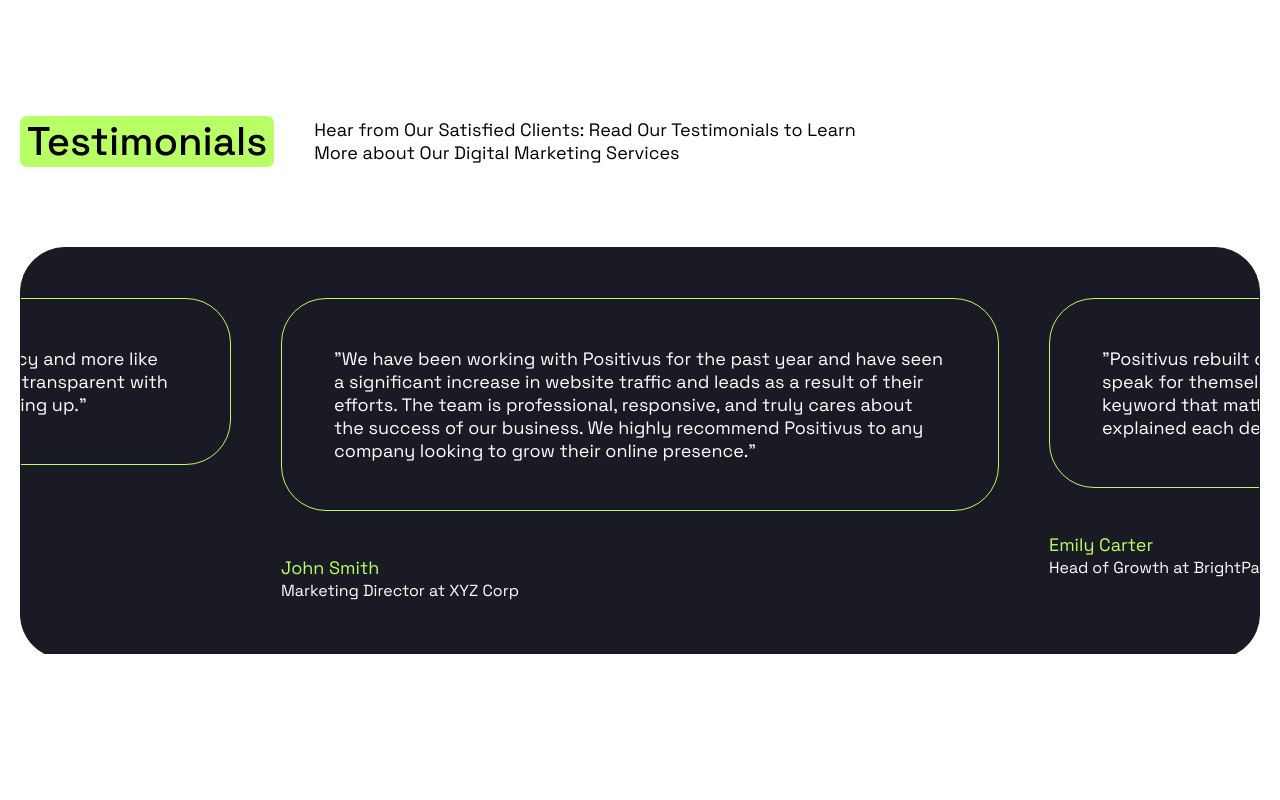
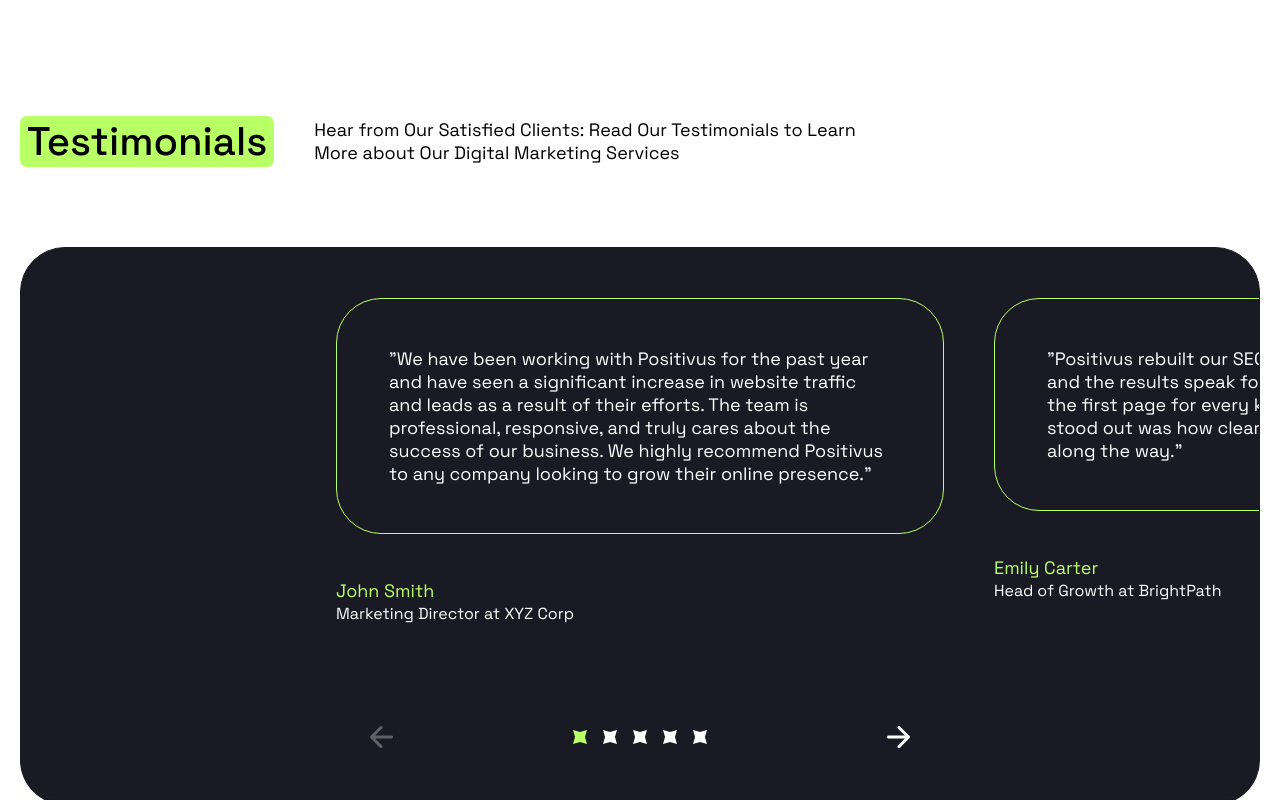
Before and after one commit to btldn/positivius-landing, a Next.js app: page / in a window 1280 px wide. Shown: the part 5892-6692 px from the top of the page. Before the commit the page ends 6546 px from the top, so only its background shows below. Built offline with nearby package versions, Linux system fonts and the light colour scheme.

Commit message:
feat: add pagination and arrows to testimonials slider

```diff
--- a/app/components/blocks/Testimonial.tsx
+++ b/app/components/blocks/Testimonial.tsx
@@ -8,8 +8,8 @@
 export default function Testimonial ({ quote, author, role }: TestimonialProps) {
   return (
     <div className=''>
-      <div className=' px-[52px] py-[48px] border border-(--color-accent) rounded-[45px] mb-[45px] max-h-[250px] h-full box-border'>
-        <p className='text-p'>&#34;{quote}&#34;</p>
+      <div className='px-[52px] py-[48px] border border-(--color-accent) rounded-[45px] mb-[45px] min-h-[200px] box-border'>
+        <p className='text-p h-full'>&#34;{quote}&#34;</p>
       </div>
       <div>
         <p className='text-p text-(--color-accent)'>{author}</p>
--- a/app/components/sections/Testimonials.tsx
+++ b/app/components/sections/Testimonials.tsx
@@ -3,11 +3,11 @@
 import Heading from "@/app/components/blocks/Heading";
 import Card from "@/app/components/ui/Card";
 import Testimonial from "@/app/components/blocks/Testimonial";
-import { Swiper, SwiperSlide } from 'swiper/react';
+import { Swiper, SwiperSlide, type SwiperClass } from 'swiper/react';
 import { Navigation, Pagination } from 'swiper/modules';
 import 'swiper/css';
 import 'swiper/css/navigation';
-import 'swiper/css/pagination';
+import {useState} from "react";
 
 
 type TestimonialCard = {
@@ -45,30 +45,56 @@
 ]
 
 export default function Testimonials () {
+
+  const [swiper, setSwiper] = useState<SwiperClass | null>(null)
+  const [isBeginning, setIsBeginning] = useState(true)
+  const [isEnd, setIsEnd] = useState(false)
+
+  const syncEdges = (s: SwiperClass) => {
+    setIsBeginning(s.isBeginning)
+    setIsEnd(s.isEnd)
+  }
+
   return (
     <div className='section-wrapper'>
       <Heading title="Testimonials" subtitle='Hear from Our Satisfied Clients: Read Our Testimonials to Learn More about Our Digital Marketing Services' />
       <Card variant='black' className='px-0'>
         <div className='overflow-hidden'>
           <Swiper
+            onSwiper={(s) => { setSwiper(s); syncEdges(s); }}
+            onSlideChange={syncEdges}
             modules={[Navigation, Pagination]}
             spaceBetween={50}
             slidesPerView={1}
-            slidesOffsetBefore={260}
-            slidesOffsetAfter={260}
-            loop={true}
-            navigation={{
-              nextEl: ".swiper-button-next",
-              prevEl: ".swiper-button-prev",
-            }}
+            slidesOffsetBefore={315}
+            slidesOffsetAfter={315}
             pagination={{
-              el: ".swiper-pagination",
+              el: ".testimonials-dots",
               clickable: true,
+              renderBullet: (index, className) => `
+              <span class="${className}" >
+                <svg width="14" height="14" viewBox="0 0 14 14" fill="none" xmlns="http://www.w3.org/2000/svg">
+                   <path d="M7.0099 2.05941L14 0L11.9604 7.0099L14 14L7.0099 11.9604L0 14L2.05941 7.0099L0 0L7.0099 2.05941Z" fill="currentColor"/>
+                 </svg>
+               </span>`,
             }}
           >
             {testimonials.map((testimonial: TestimonialCard, index) => (
               <SwiperSlide key={index}><Testimonial author={testimonial.author} quote={testimonial.quote} role={testimonial.role}/></SwiperSlide>
             ))}
+            <div className="mt-[100px] flex items-center justify-center gap-[180px]">
+              <button className='cursor-pointer duration-200 hover:opacity-70 disabled:opacity-30 disabled:cursor-default' onClick={() => swiper?.slidePrev()} disabled={isBeginning} aria-label="Previous">
+                <svg width="23" height="23" viewBox="0 0 23 23" fill="none" xmlns="http://www.w3.org/2000/svg">
+                  <path d="M21.5 12.5459C22.3284 12.5459 23 11.8743 23 11.0459C23 10.2175 22.3284 9.5459 21.5 9.5459L21.5 12.5459ZM0.439341 9.98524C-0.146446 10.571 -0.146446 11.5208 0.43934 12.1066L9.98528 21.6525C10.5711 22.2383 11.5208 22.2383 12.1066 21.6525C12.6924 21.0667 12.6924 20.117 12.1066 19.5312L3.62132 11.0459L12.1066 2.56062C12.6924 1.97483 12.6924 1.02508 12.1066 0.439296C11.5208 -0.146491 10.5711 -0.146491 9.98528 0.439296L0.439341 9.98524ZM21.5 9.5459L1.5 9.5459L1.5 12.5459L21.5 12.5459L21.5 9.5459Z" fill="white"/>
+                </svg>
+              </button>
+              <div className="testimonials-dots flex gap-[16px]" />
+              <button className='cursor-pointer duration-200 hover:opacity-70 disabled:opacity-30 disabled:cursor-default' onClick={() => swiper?.slideNext()} disabled={isEnd} aria-label="Next" >
+                <svg width="23" height="23" viewBox="0 0 23 23" fill="none" xmlns="http://www.w3.org/2000/svg">
+                  <path d="M1.5 9.5459C0.671573 9.5459 1.44847e-07 10.2175 0 11.0459C-1.44847e-07 11.8743 0.671573 12.5459 1.5 12.5459L1.5 9.5459ZM22.5607 12.1066C23.1464 11.5208 23.1464 10.571 22.5607 9.98524L13.0147 0.439299C12.4289 -0.146488 11.4792 -0.146488 10.8934 0.439298C10.3076 1.02509 10.3076 1.97483 10.8934 2.56062L19.3787 11.0459L10.8934 19.5312C10.3076 20.117 10.3076 21.0667 10.8934 21.6525C11.4792 22.2383 12.4289 22.2383 13.0147 21.6525L22.5607 12.1066ZM1.5 12.5459L21.5 12.5459L21.5 9.5459L1.5 9.5459L1.5 12.5459Z" fill="white"/>
+                </svg>
+              </button>
+            </div>
           </Swiper>
 
         </div>
--- a/app/globals.css
+++ b/app/globals.css
@@ -73,3 +73,17 @@
   font-size: var(--font-size-button);
   line-height: 28px;
 }
+
+.swiper-pagination {
+  display: flex;
+  justify-content: center;
+  gap: 16px;
+  margin-top: 100px;
+}
+.swiper-pagination-bullet {
+  cursor: pointer;
+  color: #fff;               /* fill="currentColor" в svg → белый ромб */
+}
+.swiper-pagination-bullet-active {
+  color: var(--color-accent); /* активный → салатовый */
+}
```
